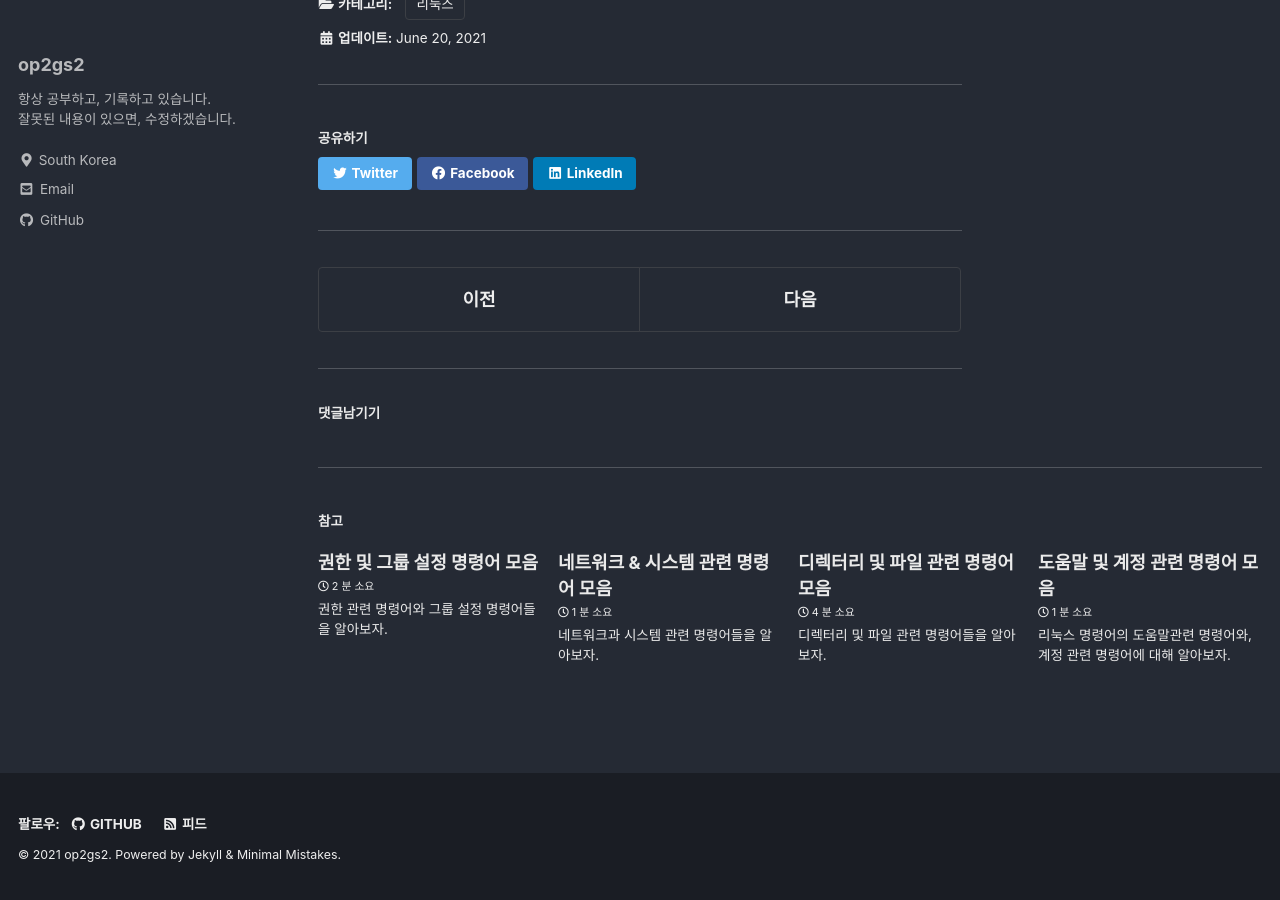
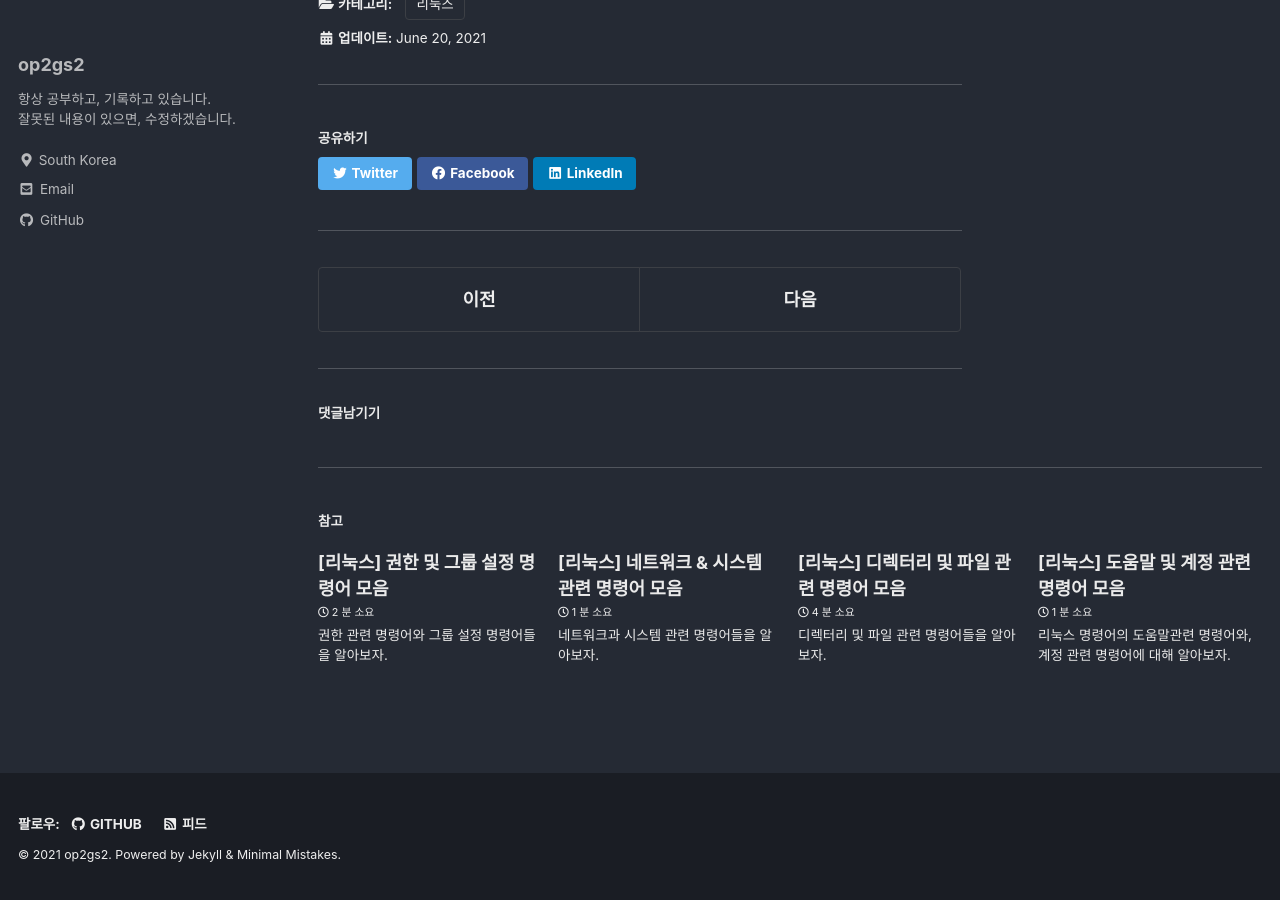
Before and after one commit to DongkilShin1/op2gs2.github.io, a Jekyll site: the page built from _posts/2021/리눅스/2021-06-20-2. 오픈 소프트웨어 라이센스.md, in a window 1280 px wide and 900 px high, scrolled down 1724 px. Built offline with Jekyll 4.4.1, drawn with Linux system fonts in a browser that asks for light colours; cached includes are drawn as plain includes; comment, search, counter and statistics services are not loaded; some of the changed text lies outside the part shown.

Commit message:
no message

```diff
--- a/_posts/2021/리눅스/2021-06-20-2. 오픈 소프트웨어 라이센스.md
+++ b/_posts/2021/리눅스/2021-06-20-2. 오픈 소프트웨어 라이센스.md
@@ -1,5 +1,5 @@
 ---
-title:  "오픈 소프트웨어 라이센스"
+title:  "[리눅스] 오픈 소프트웨어 라이센스"
 excerpt: "오픈 소프트웨어에서 많이 쓰이는 라이센스들의 특징에 대해 알아보자."
 
 categories:
```
Also changed, not shown: _posts/2021/리눅스/2021-06-20-1.리눅스 디렉터리 종류와 특징.md (+1 -1 lines), _posts/2021/리눅스/2021-06-20-3. 도움말 및 계정 관련 명령어 모음.md (+1 -1 lines), _posts/2021/리눅스/2021-06-20-4. 디렉터리 및 파일 관련 명령어 모음.md (+1 -1 lines), _posts/2021/리눅스/2021-06-20-5. 네트워크 & 시스템 관련 명령어 모음.md (+1 -1 lines), _posts/2021/리눅스/2021-06-20-6. 권한 및 그룹 설정 명령어 모음.md (+1 -1 lines).
